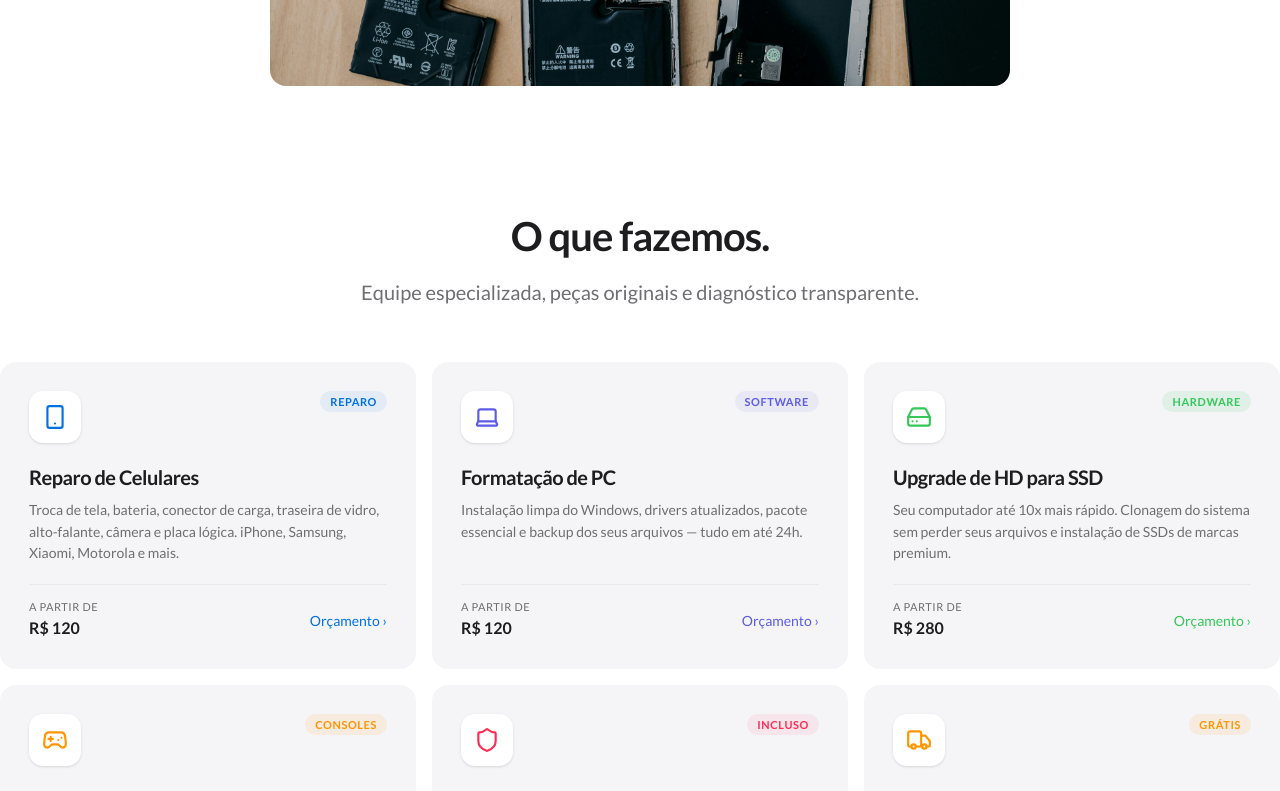
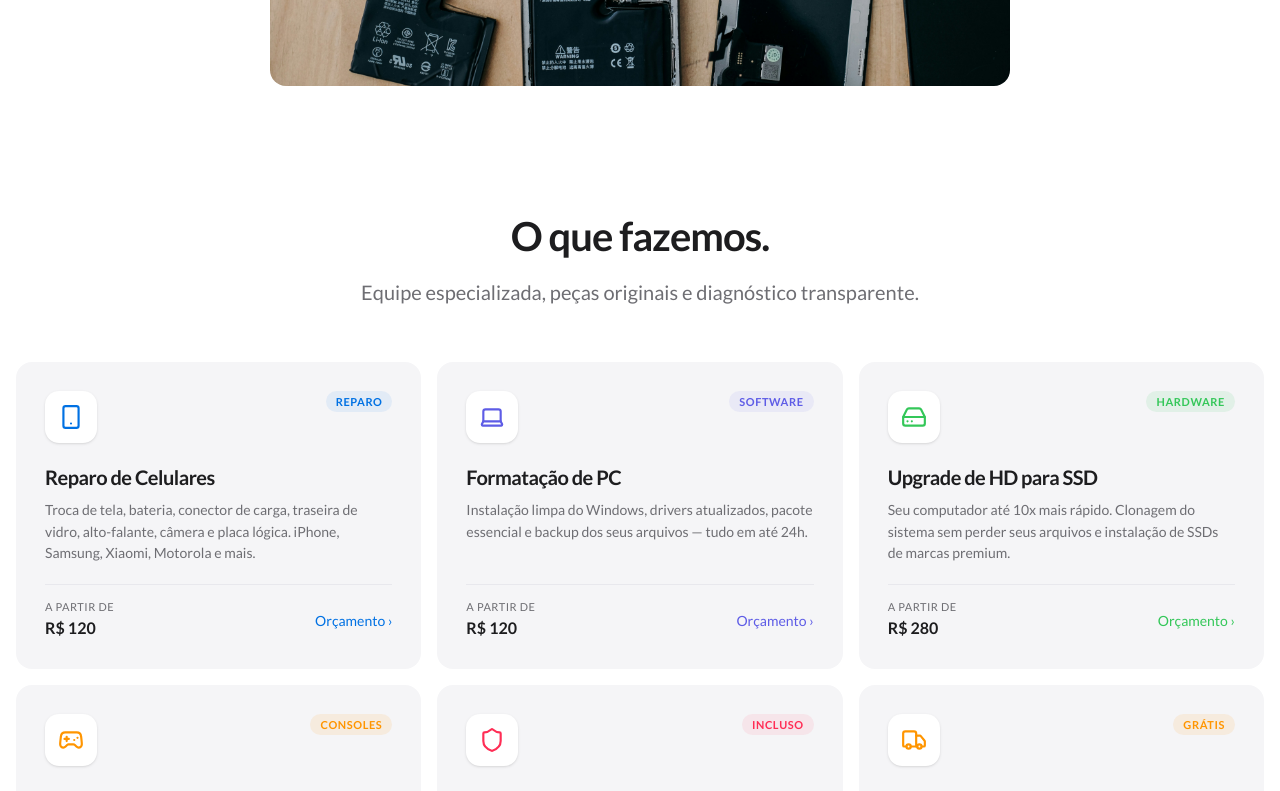
Before and after one commit to censuradho/nicell-ui, a Next.js app: page / in a window 1280 px wide. Shown: the part 740-1531 px from the top of the page. Built offline with nearby package versions, Linux system fonts and the light colour scheme.

Commit message:
fix(ServicesSection): add horizontal padding to section for better layout

```diff
--- a/app/components/ServicesSection.tsx
+++ b/app/components/ServicesSection.tsx
@@ -82,7 +82,7 @@ const services: Service[] = [
 
 export function ServicesSection() {
   return (
-    <section className="py-20">
+    <section className="py-20 px-4">
       <div className="container">
         <h2 className="text-[40px] font-semibold tracking-tight text-center mb-3">
           O que fazemos.
```
